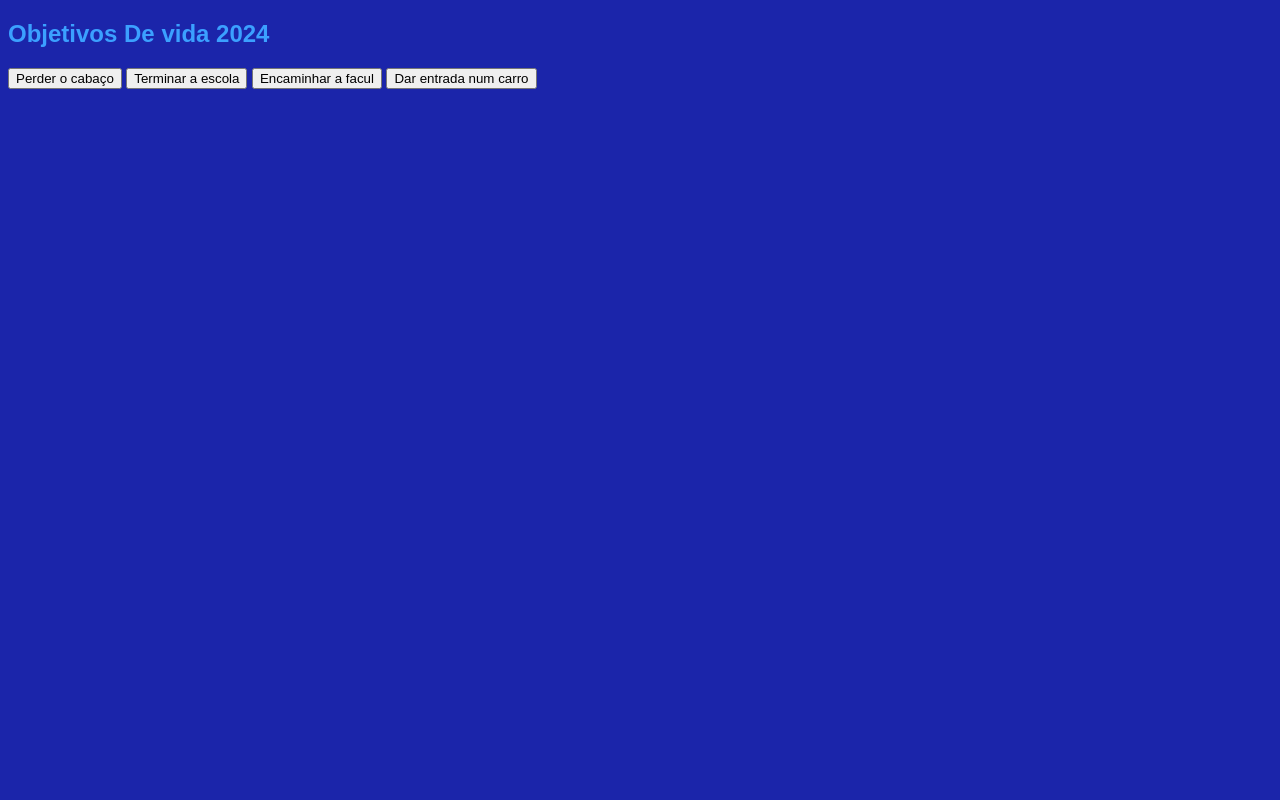
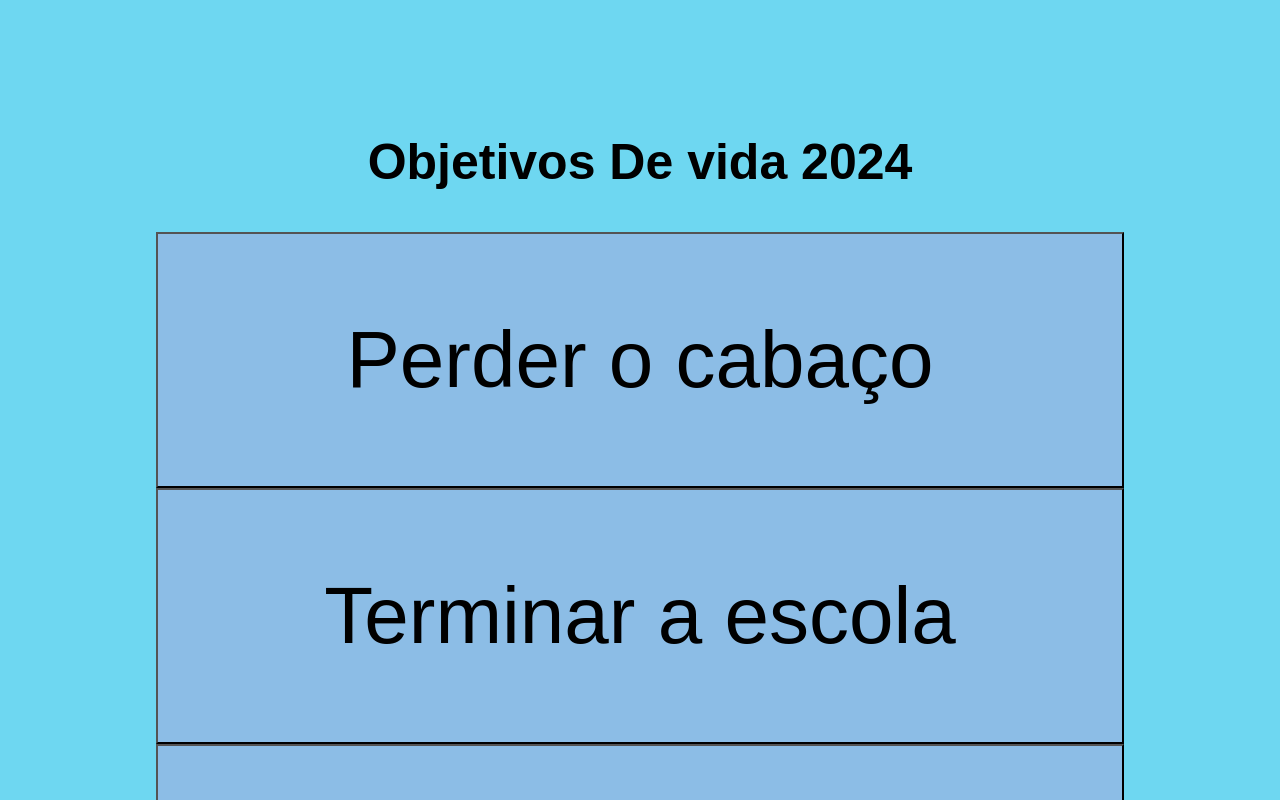
Before and after one commit to Zottilenda01/obj2024, a plain HTML site: page metas-de-vida-main/Metas de vida/index.html in a window 1280 px wide. Shown: the top 800 px of the page. Drawn offline with Linux system fonts and the light colour scheme; a web font is replaced by a local one.

Commit message:
Add files via upload

```diff
--- a/metas-de-vida-main/Metas de vida/index.html
+++ b/metas-de-vida-main/Metas de vida/index.html
@@ -8,7 +8,7 @@
     <link rel="stylesheet" href="style.css">
 </head>
 <body>
-    <section class="Conteudo principal">
+    <section class="conteudo-principal">
 <h1 class="titulo-principal">
     <h1 class="titulo-principal">Objetivos De vida 2024</h1>
 </h1>
--- a/metas-de-vida-main/Metas de vida/style.css
+++ b/metas-de-vida-main/Metas de vida/style.css
@@ -1,14 +1,39 @@
 @import url('https://fonts.googleapis.com/css2?family=Anta&display=swap');
 :root{
-    --cor-de-fundo: #1b25aa;
-    --texto1: #3ba0ff;
+    --cor-de-fundo: #6ed7f1;
+    --texto1: #000000;
     --texto2: #FFFFFF;
-    --botao-ativo: #3A375E;
-    --botao-inativo: rgba(58, 55, 94, 0.5);
+    --botao-ativo: #bebcda;
+    --botao-inativo: rgba(169, 164, 219, 0.5);
     --texto-fundo: rgba(58, 55, 94, 0.3);
 }
 body{
     background-color: var(--cor-de-fundo);
     color: var(--texto1);
     font-family:"Anta", sans-serif;
+
 }
+.conteudo-principal{
+    display:flex;
+    flex-direction:column;
+    justify-content:center;
+    max-width: 100%;
+    align-items: center;
+    margin:0 auto;
+}
+.titulo-principal{
+    text-align: center;
+    width: 100%;
+    font-size: 50px;
+}
+.botao{
+    font-family: "Anta", sans-serif;
+    background-color: var(--botao-inativo);
+    display: flex;
+    color: var(--texto1);
+    justify-content: center;
+    padding: 1em;
+    font-size: 80px;
+    align-items: center;
+    width: 100%;
+}
```
